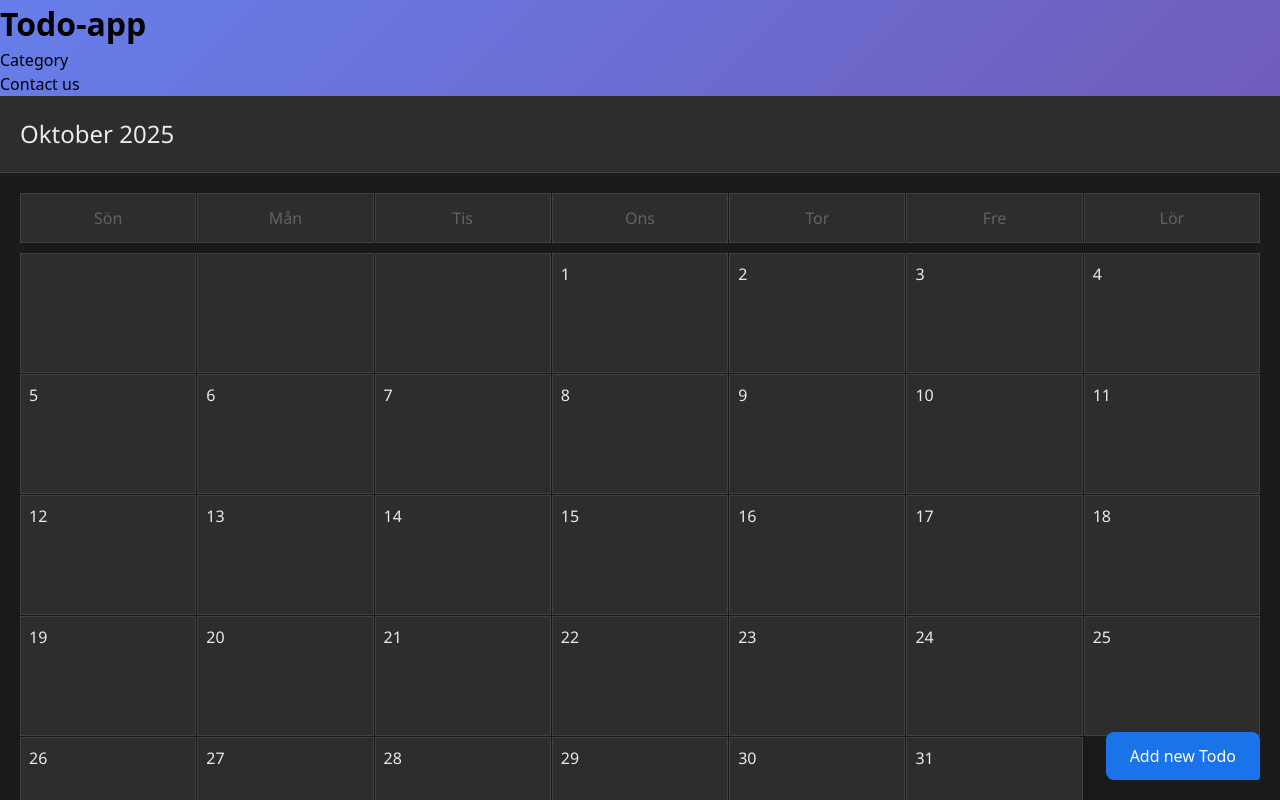
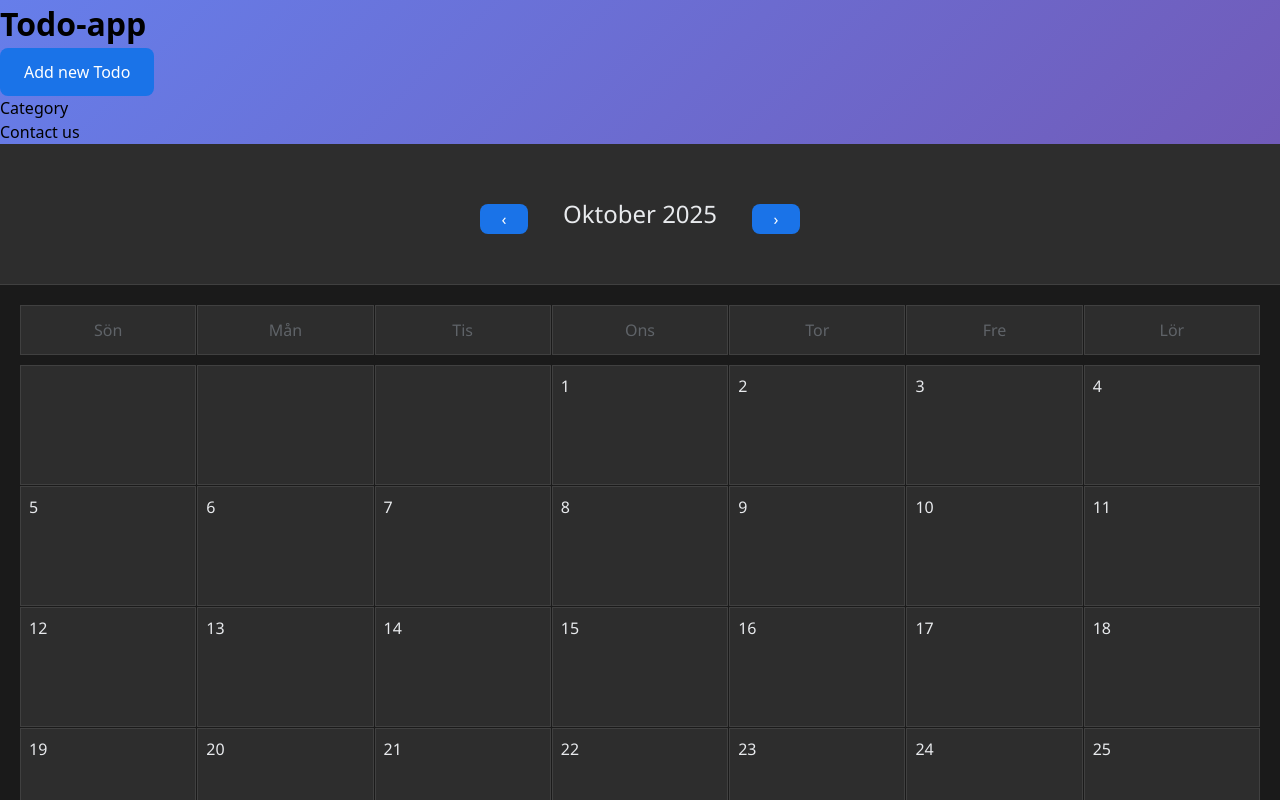
Before and after one commit to Kleamy8/Todo-App, a React (Vite) app: page / in a window 1280 px wide. Built offline with nearby package versions, Linux system fonts and the light colour scheme.

Commit message:
fixed filter in calander

```diff
--- a/src/components/calendar/Calendar/Calendar.module.css
+++ b/src/components/calendar/Calendar/Calendar.module.css
@@ -9,7 +9,7 @@
 
 .calendarHeader {
   display: flex;
-  justify-content: space-between;
+  justify-content: center;
   align-items: center;
   padding: 20px;
   background: #2d2d2d;
@@ -26,16 +26,36 @@
 .navigation {
   display: flex;
   gap: 8px;
+  background-color: white;
+  position: relative;
+  justify-content: center;
+  align-items: center;
+  background-color: transparent;
+  width: 400px;
+  height: 100px;
 }
 
-.navButton {
-  background: #1a73e8;
-  color: white;
-  border: none;
-  padding: 8px 16px;
-  border-radius: 4px;
-  cursor: pointer;
-  font-size: 16px;
+.navButtonnext {
+  height: 30px;
+  width: 40px;
+  position: absolute;
+  top: 55%;
+  transform: translateY(-50%);
+  display: flex;
+  align-items: center;
+  justify-content: center;
+  right: 10%;
+}
+.navButtonpre {
+  height: 30px;
+  width: 40px;
+  position: absolute;
+  top: 55%;
+  transform: translateY(-50%);
+  left: 10%;
+  display: flex;
+  align-items: center;
+  justify-content: center;
 }
 
 .navButton:hover {
--- a/src/components/calendar/Calendar/Calendar.tsx
+++ b/src/components/calendar/Calendar/Calendar.tsx
@@ -10,12 +10,22 @@ interface Todo {
 export const Calendar: React.FC = () => {
   const [currentDate, setCurrentDate] = useState(new Date());
   const [todos, setTodos] = useState<Todo[]>([]);
-
+  const [category, setCategory] = useState(
+    localStorage.getItem("categories") || ""
+  );
+  console.log(category);
   useEffect(() => {
     const saved = localStorage.getItem("todo");
     if (saved) {
       setTodos(JSON.parse(saved));
     }
+  }, []);
+  useEffect(() => {
+    const handleStorageChange = () => {
+      setCategory(localStorage.getItem("categories") || "");
+    };
+    window.addEventListener("storage", handleStorageChange);
+    return () => window.removeEventListener("storage", handleStorageChange);
   }, []);
 
   const getDaysInMonth = () => {
@@ -65,16 +75,18 @@ export const Calendar: React.FC = () => {
   const dayNames = ["Sön", "Mån", "Tis", "Ons", "Tor", "Fre", "Lör"];
 
   const days = getDaysInMonth();
+  console.log("Calendar render start");
 
   return (
     <div className={styles.calendar}>
       <div className={styles.calendarHeader}>
-        <h1 className={styles.title}>
-          {monthNames[currentDate.getMonth()]} {currentDate.getFullYear()}
-        </h1>
         <div className={styles.navigation}>
+          {(() => {
+            console.log("Navigation visible");
+            return null;
+          })()}
           <button
-            className={styles.navButton}
+            className={styles.navButtonpre}
             onClick={() =>
               setCurrentDate(
                 new Date(
@@ -87,8 +99,11 @@ export const Calendar: React.FC = () => {
           >
             ‹
           </button>
+          <h1 className={styles.title}>
+            {monthNames[currentDate.getMonth()]} {currentDate.getFullYear()}
+          </h1>
           <button
-            className={styles.navButton}
+            className={styles.navButtonnext}
             onClick={() =>
               setCurrentDate(
                 new Date(
@@ -120,11 +135,13 @@ export const Calendar: React.FC = () => {
                 <>
                   <div className={styles.dayNumber}>{day.getDate()}</div>
                   <div className={styles.todosContainer}>
-                    {getTodosForDay(day).map((todo, todoIndex) => (
-                      <div key={todoIndex} className={styles.todoItem}>
-                        {todo.task}
-                      </div>
-                    ))}
+                    {getTodosForDay(day)
+                      .filter(todo => !category || todo.category === category)
+                      .map((todo, todoIndex) => (
+                        <div key={todoIndex} className={styles.todoItem}>
+                          {todo.task}
+                        </div>
+                      ))}
                   </div>
                 </>
               )}
--- a/src/components/home/header.tsx
+++ b/src/components/home/header.tsx
@@ -1,12 +1,16 @@
 import React, { useEffect, useState } from "react";
 import styles from "./home.module.css";
+import { useNavigate } from "react-router-dom";
 export function Header({ name }: { name: string }) {
   const [show, setShow] = useState(false);
-  const [catagory, setCategory] = useState("");
+  const [category, setCategory] = useState(
+    () => localStorage.getItem("categories") || ""
+  );
+  const navigate = useNavigate();
   useEffect(() => {
-    localStorage.clear();
-    localStorage.setItem("categories", catagory);
-  }, [catagory]);
+    localStorage.setItem("categories", category);
+    window.dispatchEvent(new Event("storage")); // 🔥 trigger event so Calendar updates
+  }, [category]);
   return (
     <>
       <div className={styles.header}>
@@ -14,9 +18,16 @@ export function Header({ name }: { name: string }) {
           <h1>{name}</h1>
         </div>
         <div className={styles.navbar}>
+          <button
+            data-testid="addnewbutton"
+            type="button"
+            onClick={() => navigate("/create")}
+          >
+            Add new Todo
+          </button>
           <div>
             <p onClick={() => setShow(!show)}>
-              {catagory !== "" ? catagory : "Category"}
+              {category !== "" ? category : "Category"}
             </p>
             {show && (
               <ul>
--- a/src/components/home/home.module.css
+++ b/src/components/home/home.module.css
@@ -17,9 +17,6 @@
 }
 
 button {
-  position: fixed;
-  bottom: 20px;
-  right: 20px;
   background: #1a73e8;
   color: white;
   border: none;
--- a/src/components/home/home.tsx
+++ b/src/components/home/home.tsx
@@ -11,13 +11,6 @@ export function Home() {
       <div className={styles.container}>
         <Header name={"Todo-app"} />
         <Calendar />
-        <button
-          data-testid="addnewbutton"
-          type="button"
-          onClick={() => navigate("/create")}
-        >
-          Add new Todo
-        </button>
       </div>
     </>
   );
```
